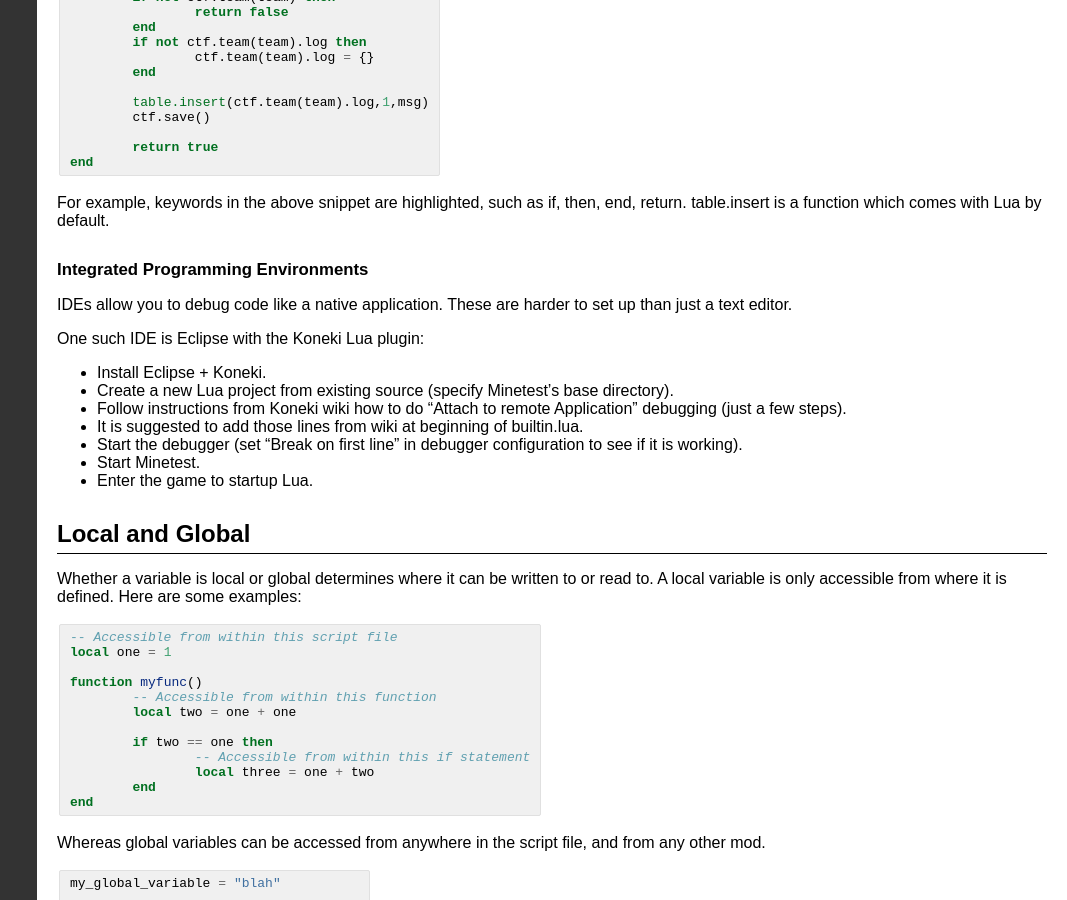
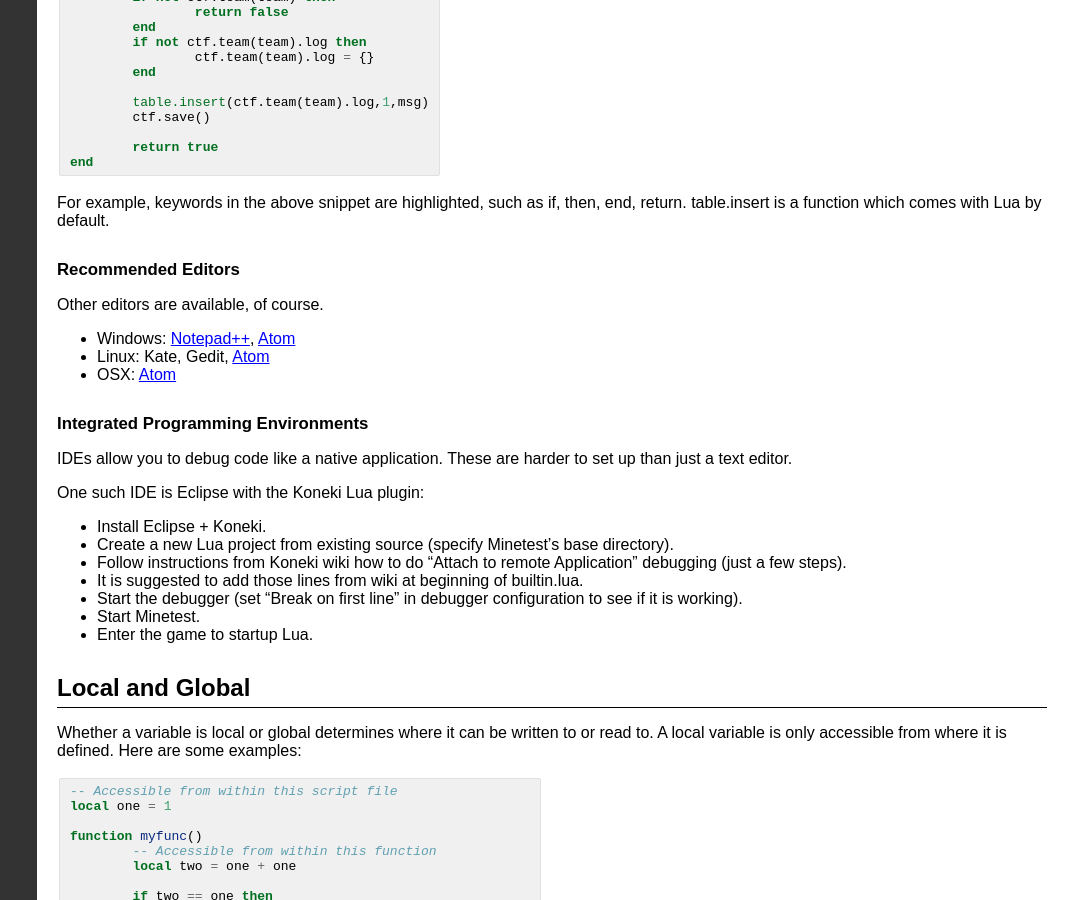
Before and after one commit to rubenwardy/minetest_modding_book, a Jekyll site: the page built from chapters/lua.md, in a window 1280 px wide and 900 px high, scrolled down 718 px. Shown: the whole window, without its empty margins (213-1280 px from the left). Built offline with Jekyll 4.4.1, drawn with Linux system fonts in a browser that asks for light colours.

Commit message:
Lua Scripts: add recommended editors

```diff
--- a/chapters/lua.md
+++ b/chapters/lua.md
@@ -56,6 +56,14 @@ end
 
 For example, keywords in the above snippet are highlighted, such as if, then, end, return.
 table.insert is a function which comes with Lua by default.
+
+### Recommended Editors
+
+Other editors are available, of course.
+
+* Windows: [Notepad++](http://notepad-plus-plus.org/), [Atom](http://atom.io/)
+* Linux: Kate, Gedit, [Atom](http://atom.io/)
+* OSX: [Atom](http://atom.io/)
 
 ### Integrated Programming Environments
 
```
